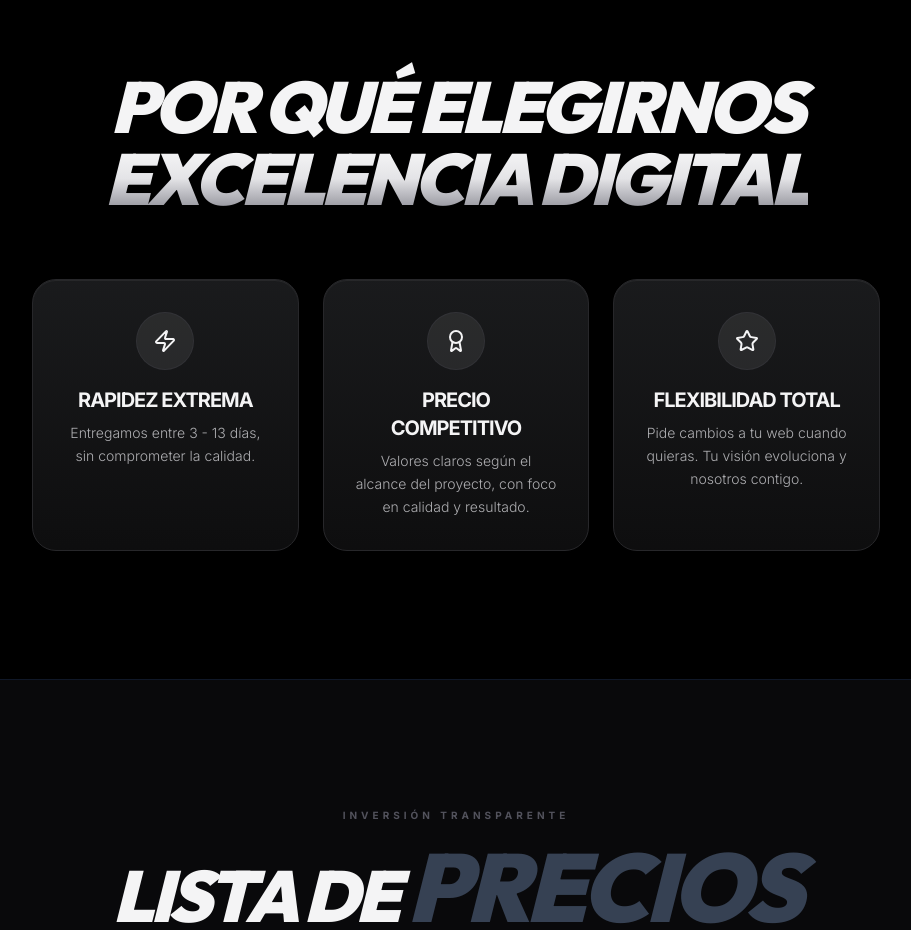
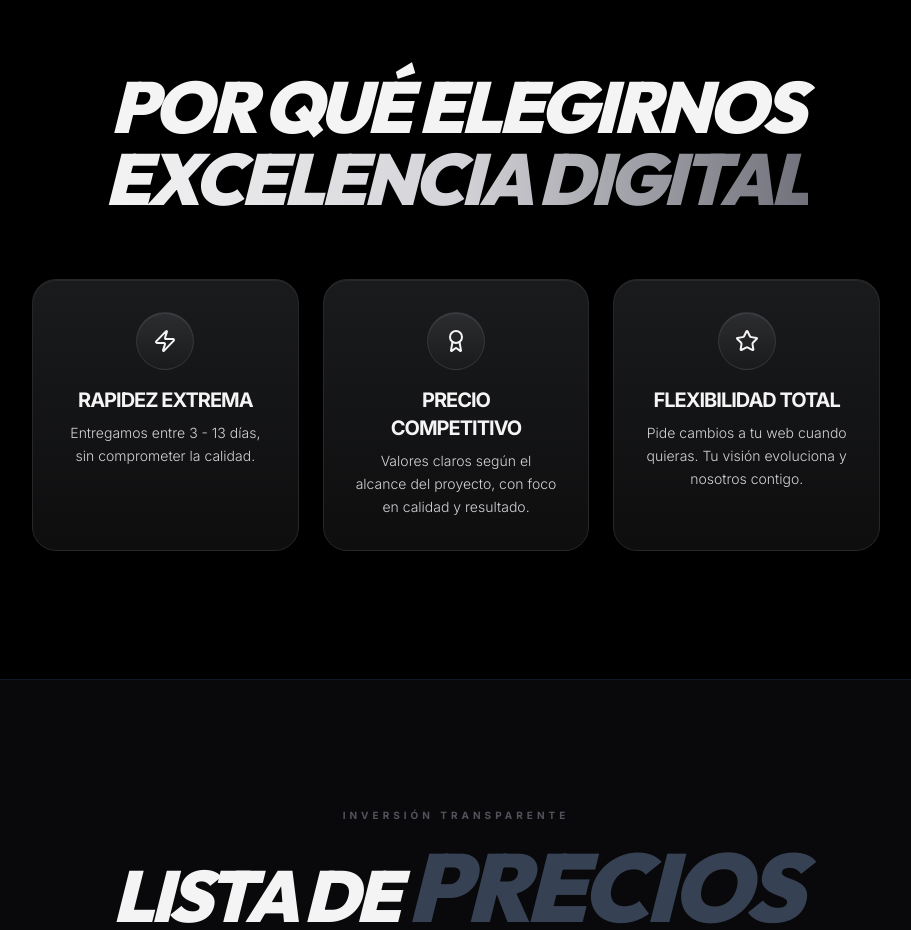
Before and after one commit to lolofernan/Web-testing-mi-empresa, a React (Vite) app: page / in a window 1280 px wide. Shown: the part 2020-2950 px from the top of the page, without its empty margins (184-1095 px from the left). Built offline with nearby package versions, Linux system fonts and the light colour scheme.

Commit message:
Force silver styling in trust section

```diff
--- a/src/App.tsx
+++ b/src/App.tsx
@@ -289,7 +289,9 @@ export default function App() {
           >
             <h2 className="text-6xl md:text-7xl font-black uppercase tracking-tighter leading-none italic font-display">
               Por qué elegirnos <br />
-              <span className="metal-text">excelencia digital</span>
+              <span className="bg-gradient-to-r from-zinc-100 via-zinc-300 to-zinc-500 bg-clip-text text-transparent">
+                excelencia digital
+              </span>
             </h2>
             <div className="grid md:grid-cols-3 gap-6">
               {[
@@ -302,10 +304,12 @@ export default function App() {
                   whileHover={{ y: -10 }}
                   className="silver-panel flex flex-col items-center gap-4 p-8 rounded-3xl transition-colors border border-zinc-800"
                 >
-                  <div className="text-zinc-100 p-4 bg-zinc-100/8 rounded-full border border-zinc-700/40">{item.icon}</div>
+                  <div className="text-zinc-100 p-4 bg-gradient-to-b from-zinc-200/10 to-zinc-500/5 rounded-full border border-zinc-600/40 shadow-[inset_0_1px_0_rgba(255,255,255,0.08)]">
+                    {item.icon}
+                  </div>
                   <div>
                     <h4 className="font-bold text-xl uppercase tracking-tighter mb-2">{item.title}</h4>
-                    <p className="text-zinc-300/80 text-sm leading-relaxed font-light">{item.desc}</p>
+                    <p className="text-zinc-300 text-sm leading-relaxed font-light">{item.desc}</p>
                   </div>
                 </motion.div>
               ))}
```
